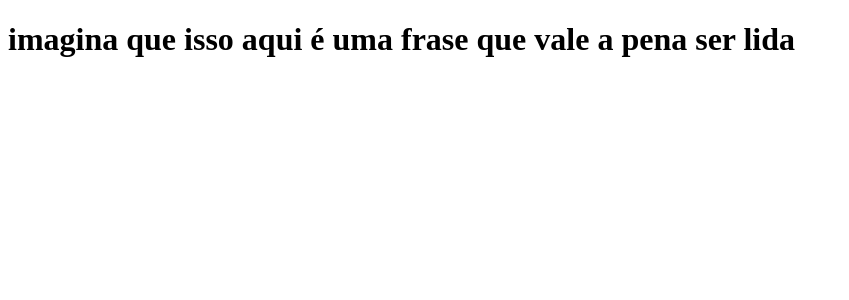
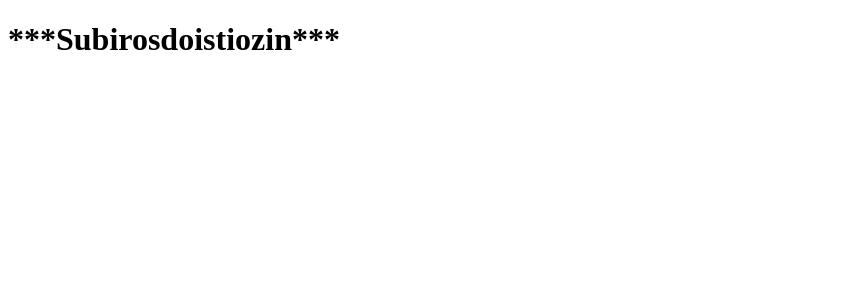
Before and after one commit to andrefcorrea/clone-tabnews, a Next.js app: page / in a window 1280 px wide. Shown: the top 300 px of the page, without its empty margins (0-849 px from the left). Built offline with nearby package versions, Linux system fonts and the light colour scheme.

Commit message:
alteraçao de frase

```diff
--- a/pages/index.js
+++ b/pages/index.js
@@ -1,5 +1,5 @@
 function Home(){
-    return <h1>imagina que isso aqui é uma frase que vale a pena ser lida </h1>
+    return <h1>   ***Subirosdoistiozin***   </h1>
 }
 
 export default Home;
```
